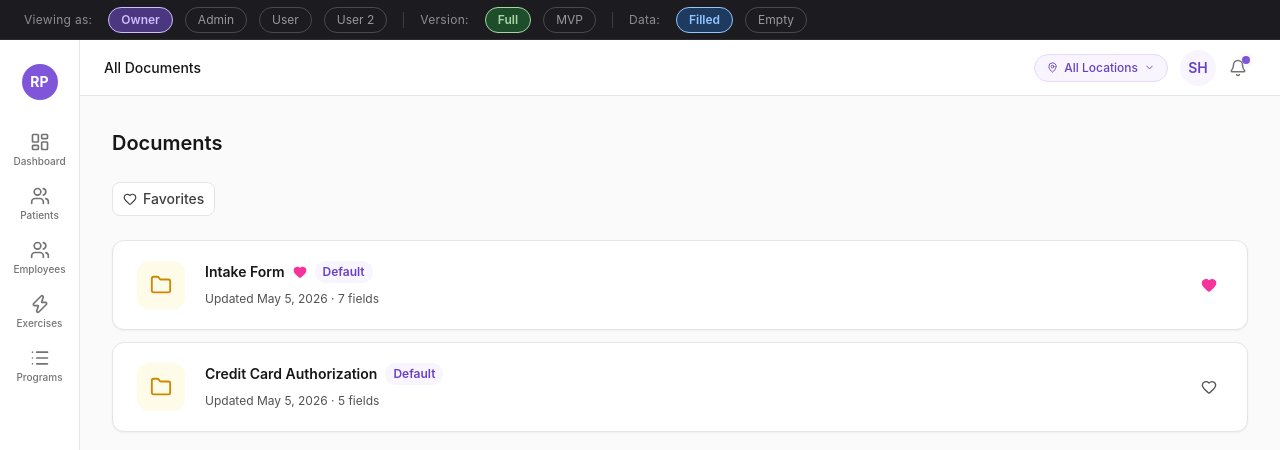
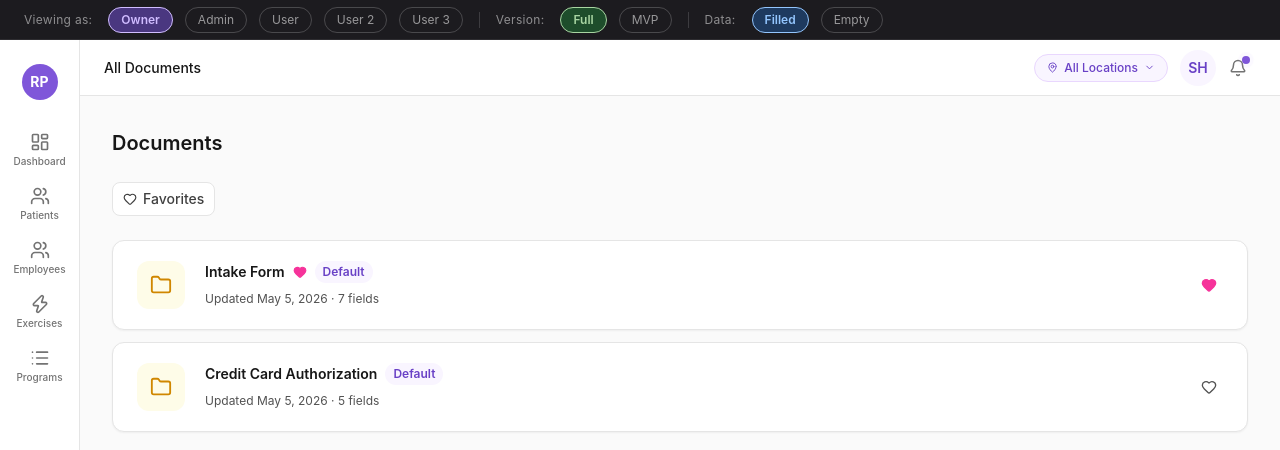
Before and after one commit to samhutchdesign/rea-pt-mvp, a Next.js app: page /documents in a window 1280 px wide. Shown: the top 450 px of the page. Built offline with nearby package versions, Linux system fonts and the light colour scheme; what tailwindcss-react-aria-components would draw is missing.

Commit message:
Unhide the "User 3" demo persona
Reverts the earlier hidden-feature flag on DemoRoleBar's "User 3"
viewing-as option, making it visible again in Full mode.

Co-Authored-By: Claude Sonnet 5 <noreply@anthropic.com>

```diff
--- a/src/components/layout/DemoRoleBar.tsx
+++ b/src/components/layout/DemoRoleBar.tsx
@@ -15,9 +15,7 @@ const VIEWING_AS: { value: ViewingAs; label: string; fullOnly?: boolean; hidden?
   { value: 'admin', label: 'Admin' },
   { value: 'staff', label: 'User' },
   { value: 'staff2', label: 'User 2' },
-  // HIDDEN FEATURE: "User 3" persona is intentionally hidden from the DemoRoleBar UI.
-  // Still fully wired up (switchViewingAs, staffPersonaStore) — just flip `hidden` to false to bring it back.
-  { value: 'staff3', label: 'User 3', fullOnly: true, hidden: true },
+  { value: 'staff3', label: 'User 3', fullOnly: true },
 ];
 
 const VIEW_MODES = [
```
